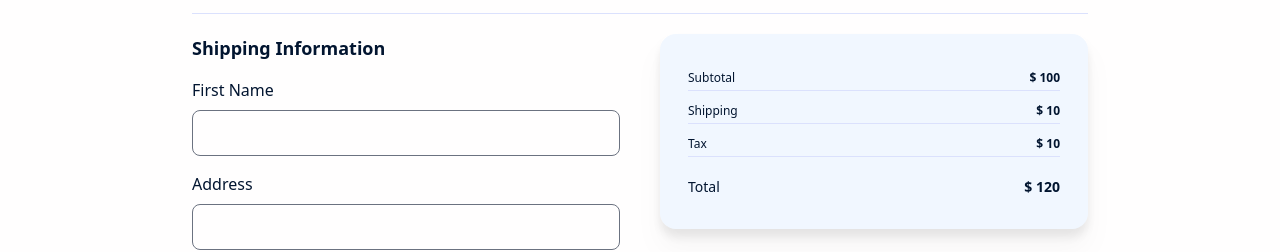
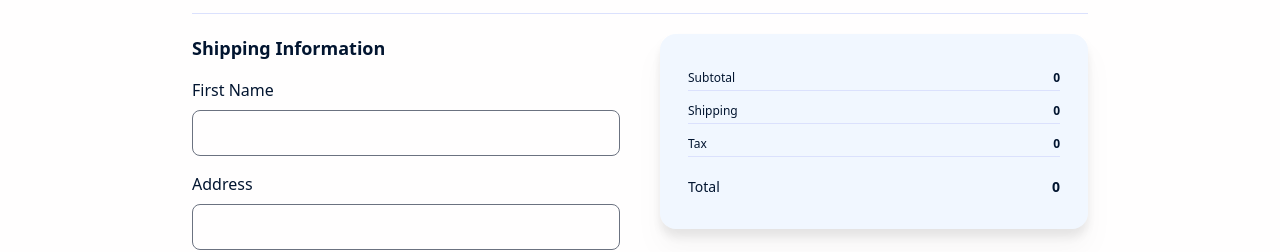
Before and after one commit to idrissruso/RusoFy, a React (Vite) app: page /checkout in a window 1280 px wide. Shown: the part 311-563 px from the top of the page. Built offline with nearby package versions, Linux system fonts and the light colour scheme; sample sign-in values are in the browser's storage; what ldrs would draw is missing.

Commit message:
quelques t-retouches

```diff
--- a/src/components/OrderSum.jsx
+++ b/src/components/OrderSum.jsx
@@ -1,11 +1,18 @@
+import { useSelector } from 'react-redux'
+
 function OrderSum() {
+  const { totalPrice, shippingFee,tax } = useSelector((state) => state.cartSlice)
   return (
     <div className="flex flex-col gap-2 bg-primary-600 min-w-[20rem] px-7 py-8 rounded-2xl text-xs text-primary-text drop-shadow-xl max-h-[13rem]">
-      <Row title="Subtotal" value="$ 100" />
-      <Row title="Shipping" value="$ 10" />
-      <Row title="Tax" value="$ 10" />
+      <Row title="Subtotal" value={totalPrice} />
+      <Row title="Shipping" value={shippingFee} />
+      <Row title="Tax" value={tax} />
       <div className="text-sm mt-3">
-        <Row title="Total" value="$ 120" total={true} />
+        <Row
+          title="Total"
+          value={totalPrice + shippingFee + tax}
+          total={true}
+        />
       </div>
     </div>
   )
```
